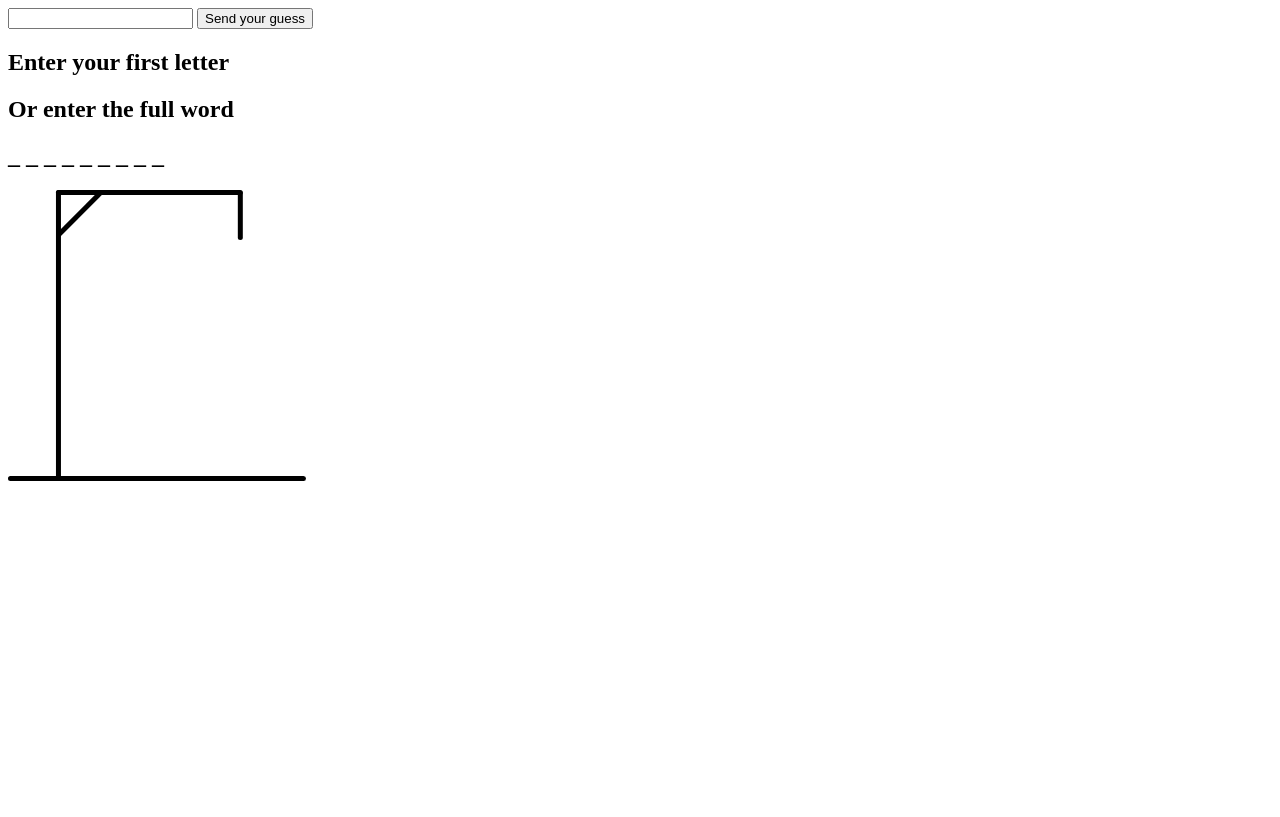
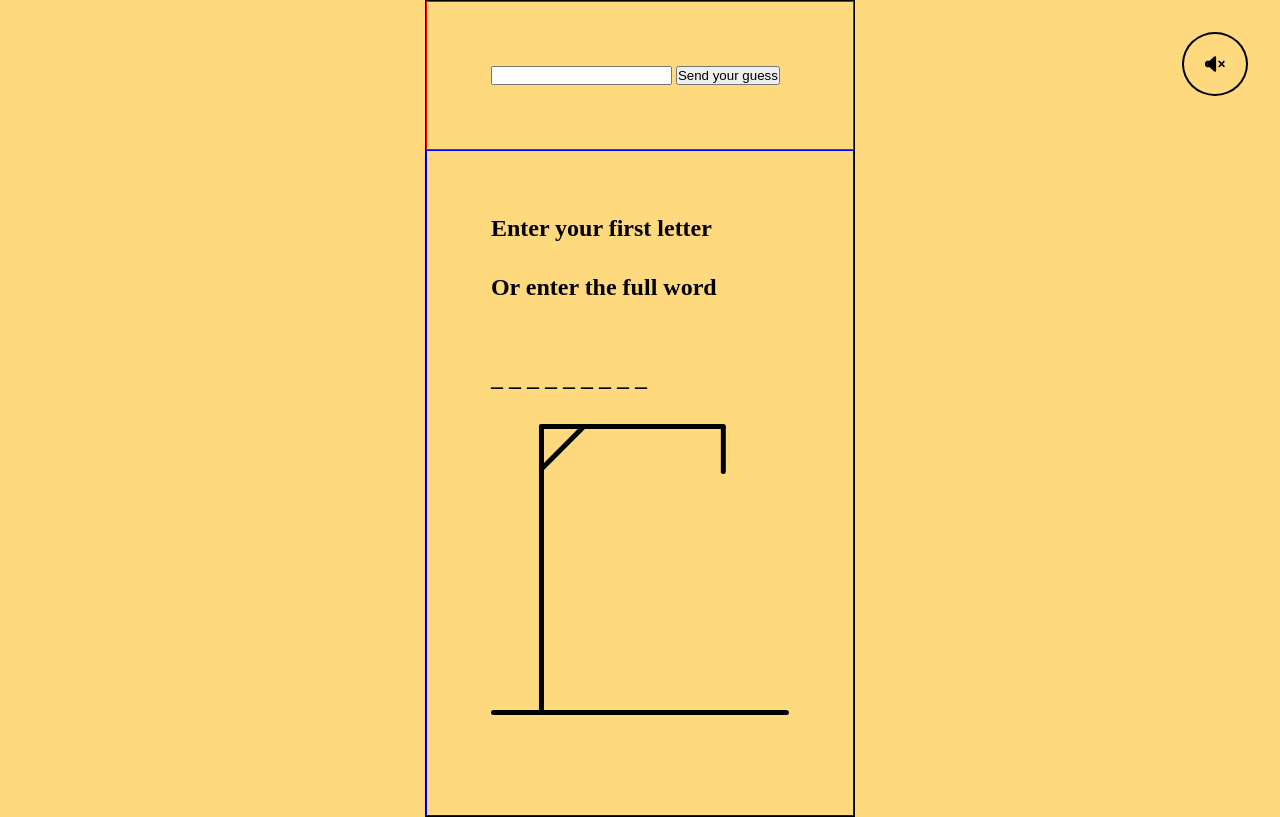
Before and after one commit to mjerta/hangman-javascript, a plain HTML site: page index.html in a window 1280 px wide. Drawn offline with Linux system fonts and the light colour scheme.

Commit message:
Add some styling and music to the project

```diff
--- a/index.html
+++ b/index.html
@@ -2,16 +2,19 @@
 <html lang="en">
 <head>
   <meta charset="UTF-8">
+  <meta name="viewport" content="width=device-width, initial-scale=1.0">
   <title>Title</title>
+  <link rel="stylesheet" href="./main.css">
 </head>
 <body>
-
-  <div class="full-word">
+  <img class="play-music-button" src="assets/volume-off.svg" alt="volume-off">
+  <div class="wrapper">
+    <section class="guess-section">
       <form class="full-guess-form">
-      <input class= "full-guess-input" type="text">
+        <input class="full-guess-input" type="text">
         <button type="submit">Send your guess</button>
       </form>
-  </div>
+    </section>
     <section class="result-section">
       <div class="letter-display">
         <h2 class="main-action">Enter your first letter</h2>
@@ -20,6 +23,7 @@
       <h1 class="word-result"></h1>
       <img class="hangman" id="image" src="./assets/hangman-0.svg" alt="Default Image">
     </section>
+  </div>
   <script src="./main.js"></script>
 </body>
 </html>
--- /dev/null
+++ b/main.css
@@ -0,0 +1,51 @@
+*, *::before, *::after {
+  margin: 0;
+  padding: 0;
+  box-sizing: border-box;
+}
+
+body {
+  display: flex;
+  justify-content: center;
+  min-height: 100vh;
+  background: #ffd97e;
+}
+
+
+.play-music-button {
+  position: absolute;
+  top: 2rem;
+  right: 2rem;
+  height: 4rem;
+  cursor: pointer;
+  border-radius: 50%;
+  border: 2px solid;
+  padding: 1.3rem;
+}
+
+.wrapper {
+  display: flex;
+  max-width: 800px;
+  border: 1px solid;
+  flex-direction: column;
+}
+
+.guess-section {
+  border: 1px solid red;
+  padding: 4rem;
+}
+
+.result-section {
+  border: 1px solid blue;
+  padding: 4rem;
+
+  &  * {
+    padding-bottom: 2rem;
+  }
+
+}
+
+.hangman {
+  width: 100%;
+  /*padding: 4rem;*/
+}
--- a/main.js
+++ b/main.js
@@ -148,6 +148,7 @@ function checkFullWord(e, word) {
 }
 
 function handleKeyPress(event) {
+  playMusic();
   // This will prevent the key handling is also being activated while pressing inside the input element
   if (document.activeElement === fullGuessInput) {
     return;
@@ -175,7 +176,7 @@ function initializeGame() {
     fullGuessForm.addEventListener('submit', (e) => {
       checkFullWord(e, fullGuessInput.value);
     });
-  // The following will run the first time the page is loaded
+    // The following will run the first time the page is loaded
     visualizeHangmanLetters();
     visualizeHangman();
   } else {
@@ -200,3 +201,33 @@ function initializeGame() {
 
 // The initializeGame will start with every load of this page
 initializeGame();
+
+const audio = new Audio("https://www.televisiontunes.com/uploads/audio/The%20Good%20the%20Bad%20and%20the%20Ugly.mp3");
+const audiobtn = document.querySelector(".play-music-button");
+let audioBtnIsPressed = false;
+
+function playMusic() {
+  audio.play().catch(error => {
+    console.error("Error playing the audio: ", error)
+  })
+}
+
+function toggleSoundAudioButton() {
+  if (!audioBtnIsPressed) {
+    audioBtnIsPressed = true;
+    audio.volume = 0;
+    audiobtn.src = './assets/volume-on.svg';
+  } else {
+    audioBtnIsPressed = false;
+    audio.volume = 1;
+    audiobtn.src = './assets/volume-off.svg';
+  }
+
+}
+
+audiobtn.addEventListener("click", toggleSoundAudioButton);
+
+audio.addEventListener("ended", ()=> {
+  audio.currentTime = 0;
+  playMusic();
+});
```
Also changed, not shown: assets/volume-off.svg (added), assets/volume-on.svg (added). Lines whose indentation alone changed are shown as unchanged.
